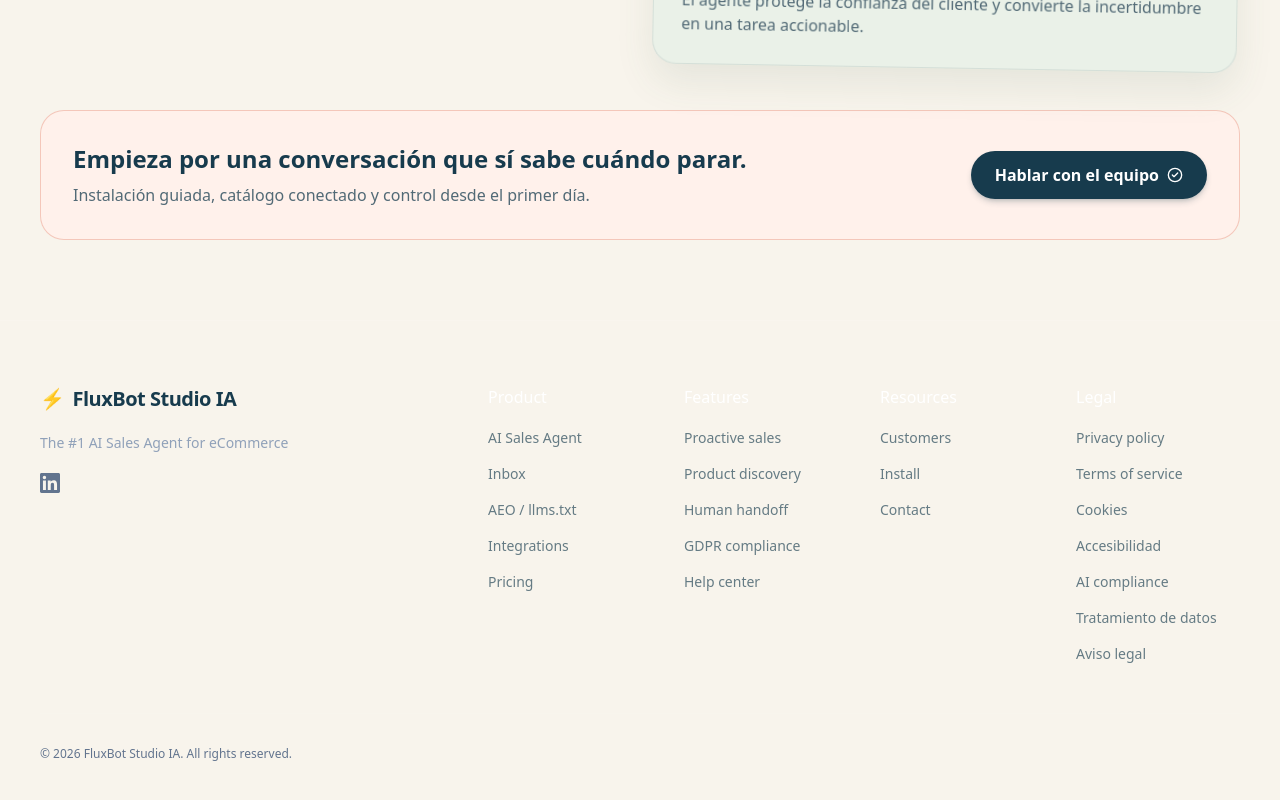
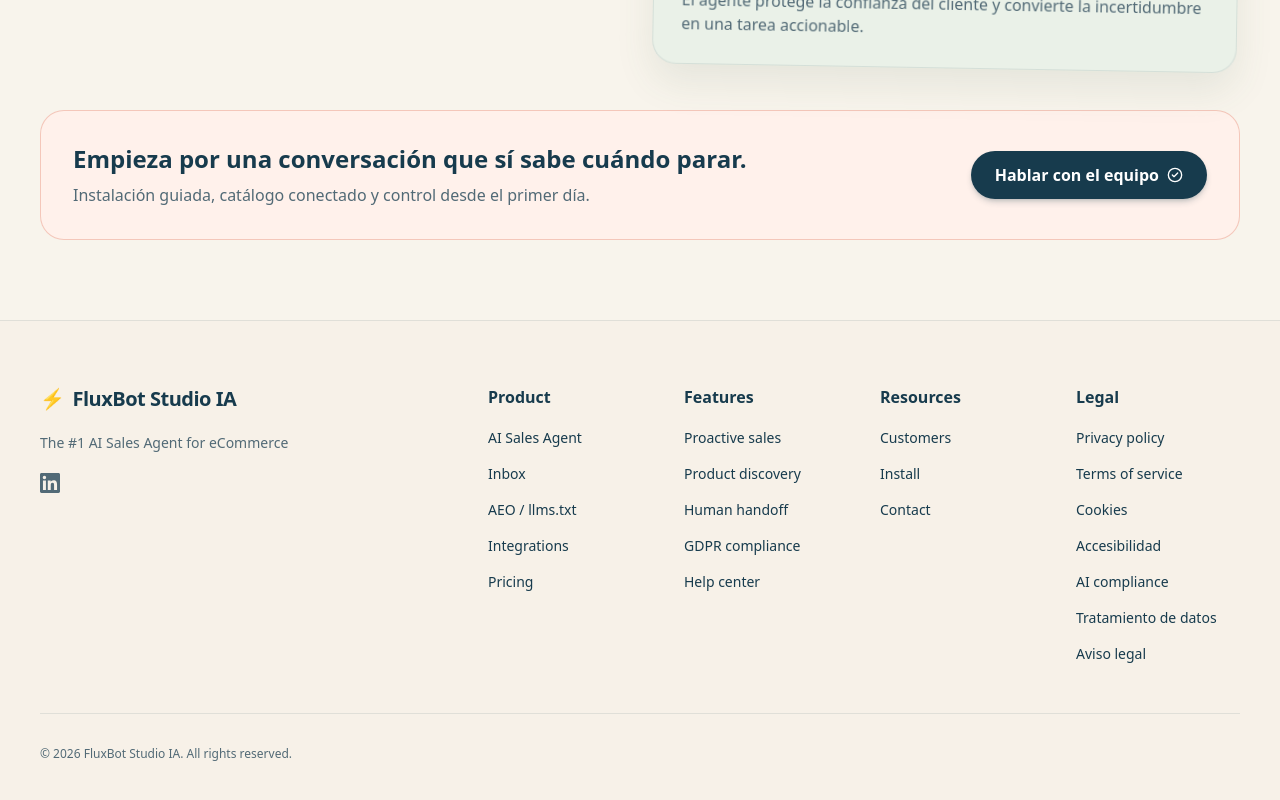
Before and after one commit to silvarojasdiegoarturo91/fluxbot-studio-ia-front, a Next.js app: page /en in a window 1280 px wide. Shown: the part 1940-2740 px from the top of the page. Built offline with nearby package versions, Linux system fonts and the light colour scheme.

Commit message:
fix: improve footer contrast on light theme

```diff
--- a/src/components/layout/site-footer.tsx
+++ b/src/components/layout/site-footer.tsx
@@ -41,7 +41,7 @@
   ];
 
   return (
-    <footer className="border-t border-white/10">
+    <footer className="border-t border-[#173b4d]/10 bg-[#f7f1e8] text-[#173b4d]">
       <div className="mx-auto max-w-7xl px-4 md:px-8 lg:px-10 py-16">
         <div className="flex flex-col gap-12 lg:flex-row">
           <div className="lg:w-1/3 shrink-0 flex flex-col gap-5">
@@ -49,15 +49,15 @@
               <span className="text-sky-400">⚡</span>
               <span>{t("common.brand")}</span>
             </Link>
-            <p className="text-sm text-slate-400 max-w-xs">
+            <p className="max-w-xs text-sm text-[#526a76]">
               {t("footer.tagline")}
             </p>
-            <div className="flex items-center gap-3 text-sm text-slate-500">
+            <div className="flex items-center gap-3 text-sm text-[#526a76]">
               <a
                 href="https://www.linkedin.com"
                 target="_blank"
                 rel="noopener noreferrer"
-                className="hover:text-sky-400 transition-colors"
+                className="transition-colors hover:text-[#173b4d]"
                 aria-label="LinkedIn"
               >
                 <svg className="h-5 w-5" fill="currentColor" viewBox="0 0 24 24">
@@ -70,11 +70,11 @@
           <div className="lg:w-2/3">
             <div className="grid grid-cols-2 gap-8 sm:grid-cols-4">
               <div>
-                <h3 className="font-medium text-white mb-4">{t("footer.product")}</h3>
+                <h3 className="mb-4 font-semibold text-[#173b4d]">{t("footer.product")}</h3>
                 <ul className="space-y-3">
                   {productLinks.map((link) => (
                     <li key={link.href}>
-                      <Link href={link.href} className="text-sm text-slate-400 hover:text-white transition-opacity hover:opacity-100 opacity-65">
+                      <Link href={link.href} className="text-sm text-[#526a76] transition-colors hover:text-[#173b4d]">
                         {link.label}
                       </Link>
                     </li>
@@ -82,11 +82,11 @@
                 </ul>
               </div>
               <div>
-                <h3 className="font-medium text-white mb-4">{t("footer.features_section")}</h3>
+                <h3 className="mb-4 font-semibold text-[#173b4d]">{t("footer.features_section")}</h3>
                 <ul className="space-y-3">
                   {featureLinks.map((link) => (
                     <li key={link.href + link.label}>
-                      <Link href={link.href} className="text-sm text-slate-400 hover:text-white transition-opacity hover:opacity-100 opacity-65">
+                      <Link href={link.href} className="text-sm text-[#526a76] transition-colors hover:text-[#173b4d]">
                         {link.label}
                       </Link>
                     </li>
@@ -94,11 +94,11 @@
                 </ul>
               </div>
               <div>
-                <h3 className="font-medium text-white mb-4">{t("footer.resources")}</h3>
+                <h3 className="mb-4 font-semibold text-[#173b4d]">{t("footer.resources")}</h3>
                 <ul className="space-y-3">
                   {resourceLinks.map((link) => (
                     <li key={link.href}>
-                      <Link href={link.href} className="text-sm text-slate-400 hover:text-white transition-opacity hover:opacity-100 opacity-65">
+                      <Link href={link.href} className="text-sm text-[#526a76] transition-colors hover:text-[#173b4d]">
                         {link.label}
                       </Link>
                     </li>
@@ -106,11 +106,11 @@
                 </ul>
               </div>
               <div>
-                <h3 className="font-medium text-white mb-4">{t("footer.legal")}</h3>
+                <h3 className="mb-4 font-semibold text-[#173b4d]">{t("footer.legal")}</h3>
                 <ul className="space-y-3">
                   {legalLinks.map((link) => (
                     <li key={link.href}>
-                      <Link href={link.href} className="text-sm text-slate-400 hover:text-white transition-opacity hover:opacity-100 opacity-65">
+                      <Link href={link.href} className="text-sm text-[#526a76] transition-colors hover:text-[#173b4d]">
                         {link.label}
                       </Link>
                     </li>
@@ -121,8 +121,8 @@
           </div>
         </div>
 
-        <div className="mt-12 pt-8 border-t border-white/5">
-          <p className="text-xs text-slate-500">
+        <div className="mt-12 border-t border-[#173b4d]/10 pt-8">
+          <p className="text-xs text-[#526a76]">
             {t("footer.copyright", { year })}
           </p>
         </div>
```
